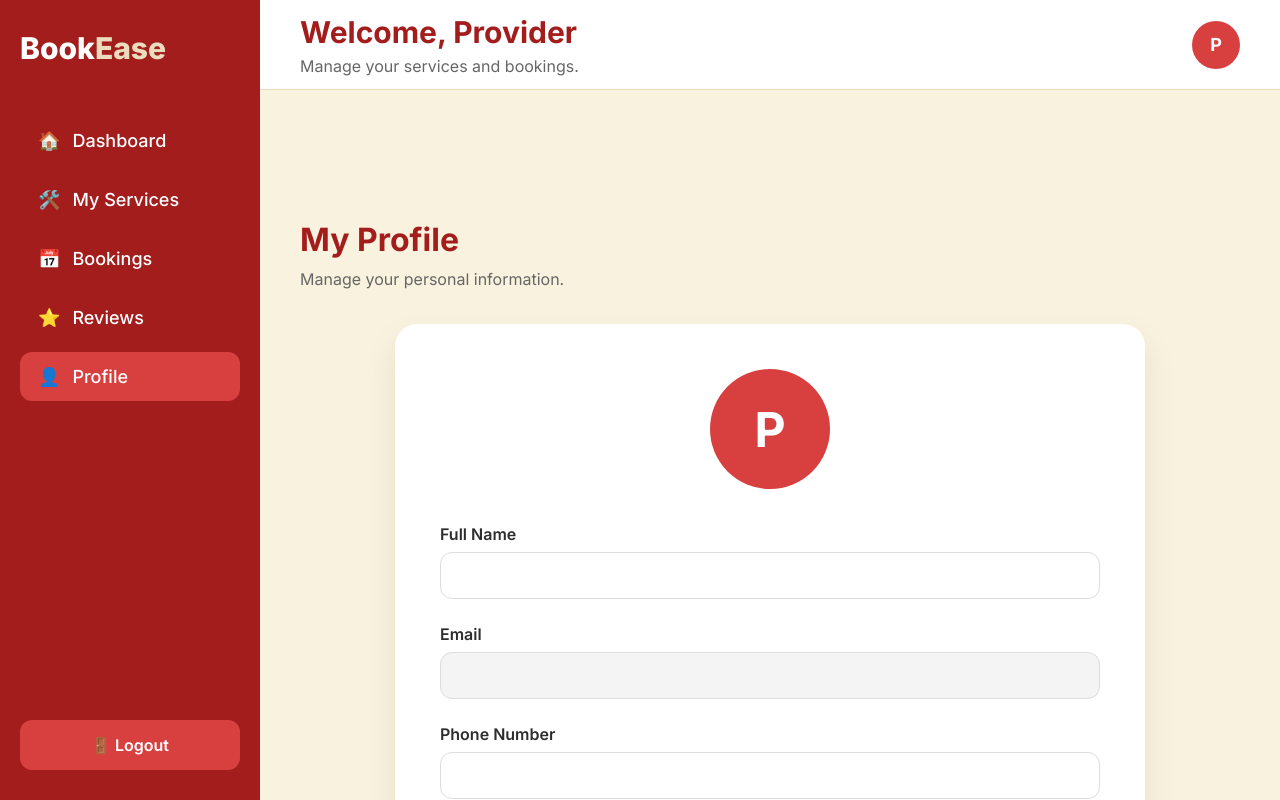
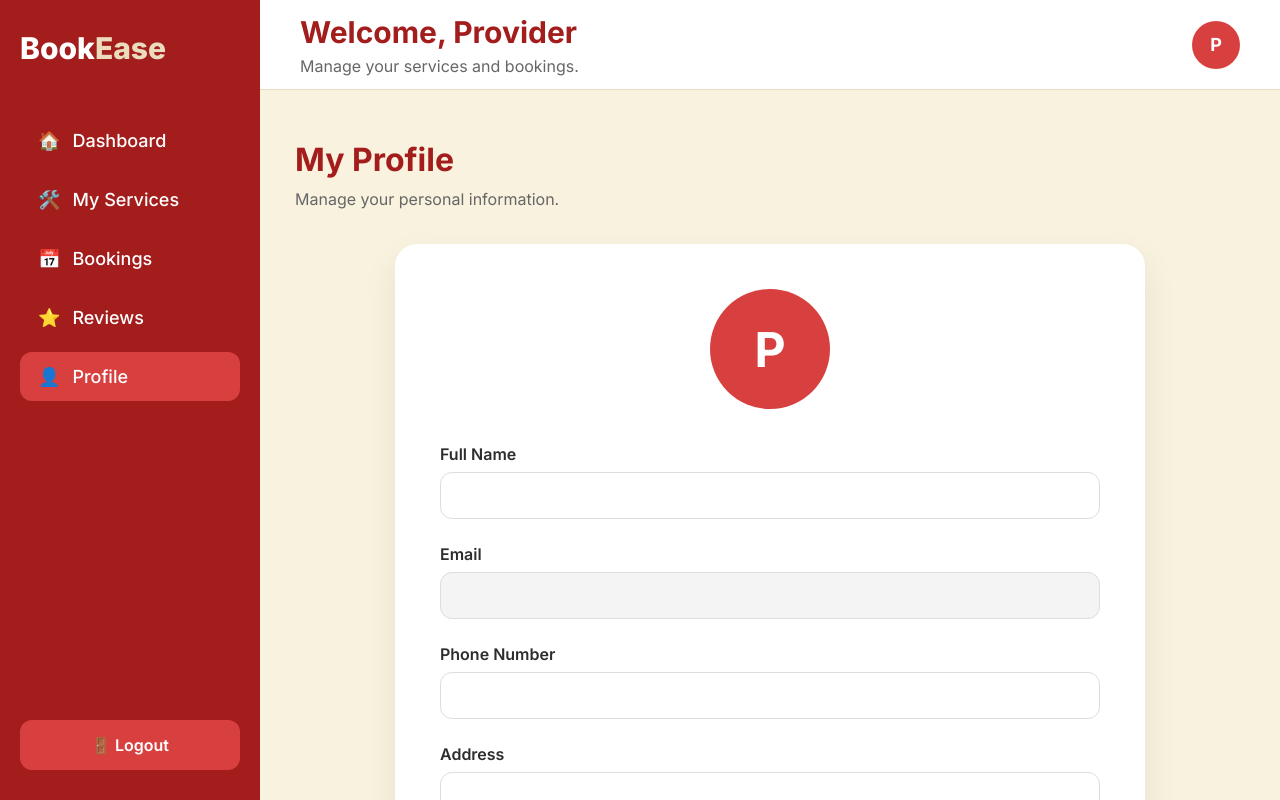
Before and after one commit to Thusitha-Piyathilake/BookEase, a React (Vite) app in the folder frontend/: page /provider/profile in a window 1280 px wide. Shown: the top 800 px of the page. Built offline with nearby package versions, Linux system fonts and the light colour scheme; no server answers.

Commit message:
Reduce gap between topbar and profile heading

```diff
--- a/frontend/src/pages/Provider/Profile.tsx
+++ b/frontend/src/pages/Provider/Profile.tsx
@@ -57,8 +57,8 @@ export default function ProviderProfile() {
       <main
         style={{
           marginLeft: "260px",
-          marginTop: "90px",
-          padding: "40px",
+          marginTop: "30px", // reduced from 90px
+          padding: "20px 35px 35px", // trimmed top padding
           background: "#F8F2DE",
           minHeight: "calc(100vh - 90px)",
         }}
```
